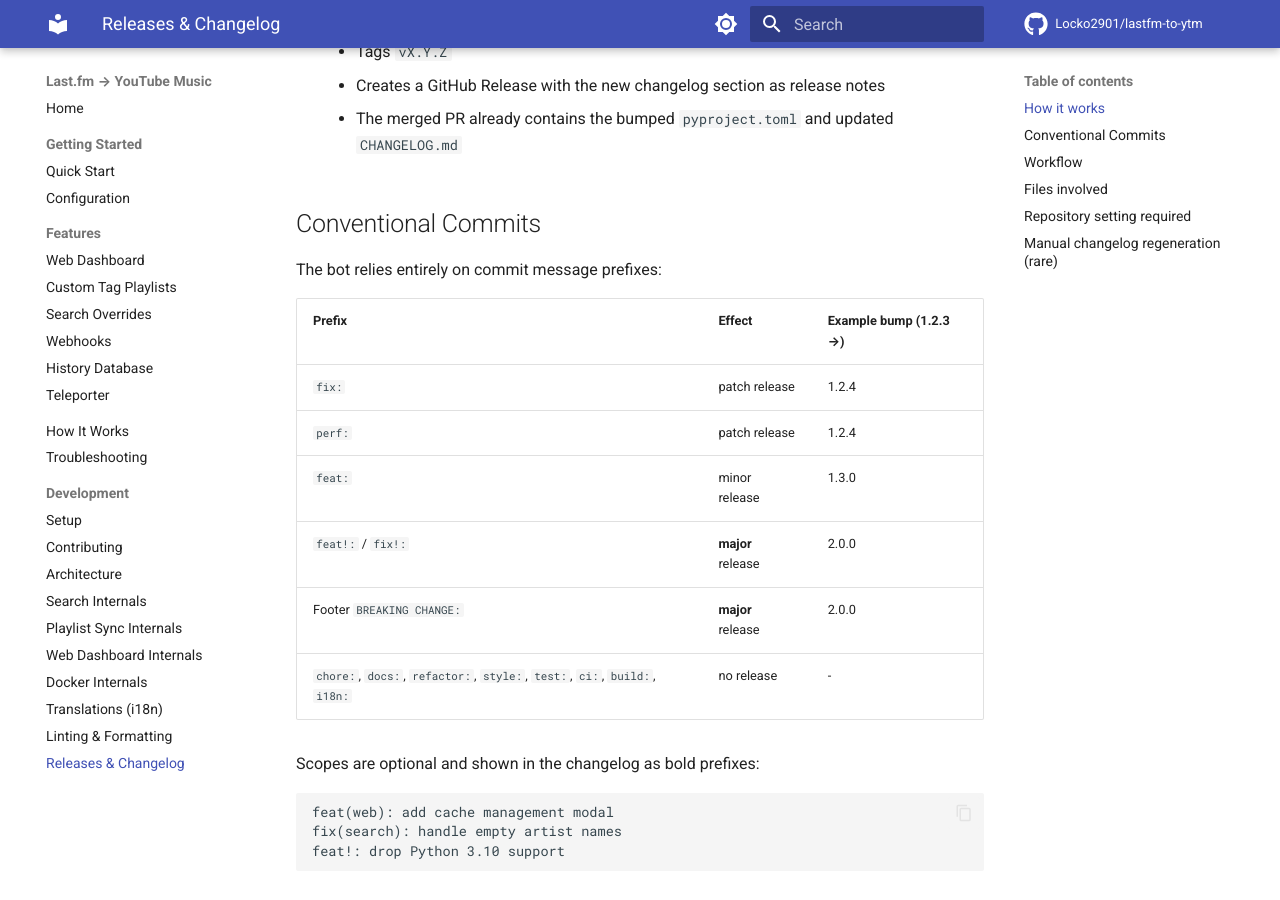
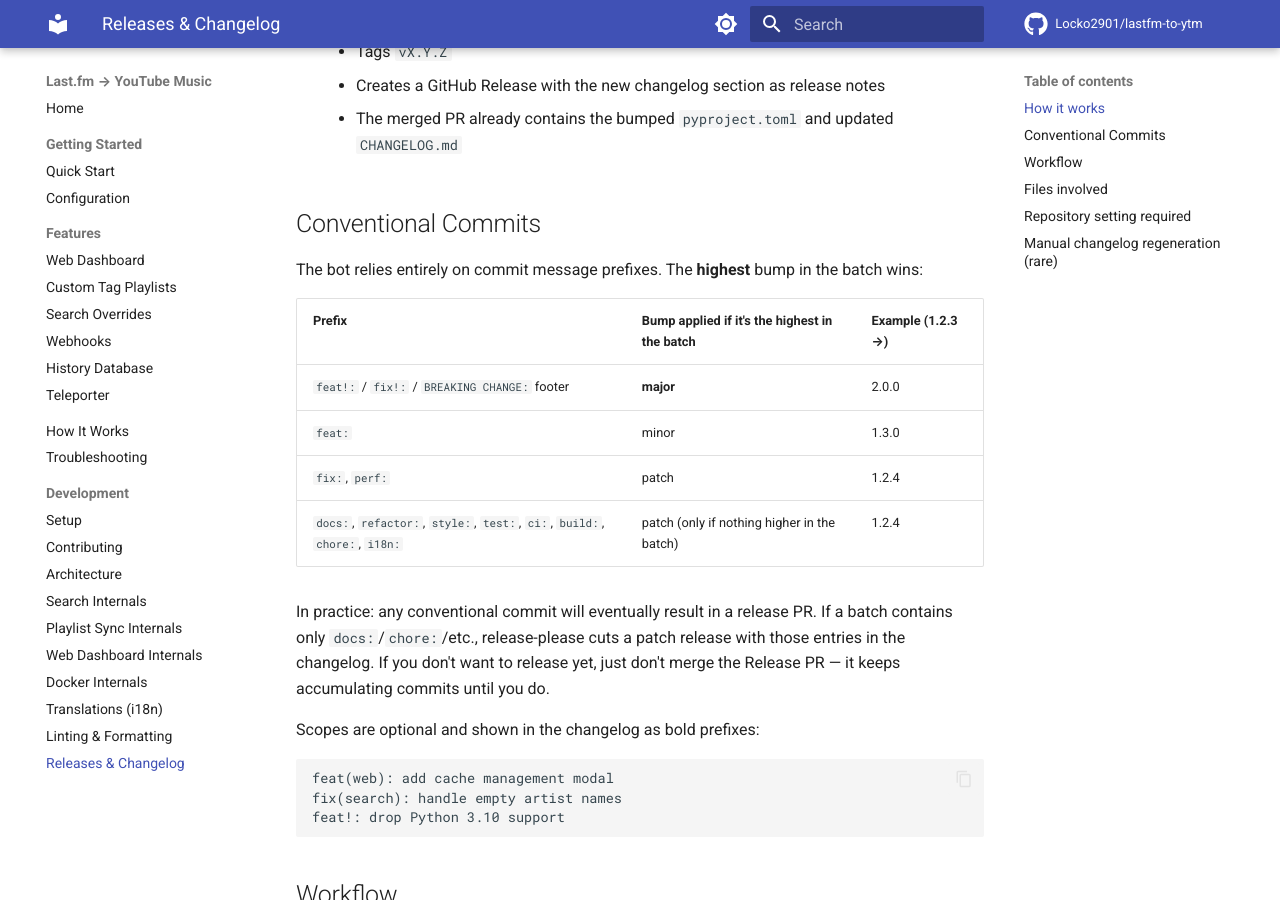
Before and after one commit to Locko2901/lastfm-to-ytm, an MkDocs documentation site: the page built from docs/releases.md, in a window 1280 px wide and 900 px high, scrolled down 425 px. Built offline with MkDocs 1.6.1 and Material for MkDocs 9.7.7, drawn with Linux system fonts in a browser that asks for light colours; comment, search, counter and statistics services are not loaded.

Commit message:
docs: clarify that all conventional commits trigger releases

```diff
--- a/docs/releases.md
+++ b/docs/releases.md
@@ -15,16 +15,16 @@
 
 ## Conventional Commits
 
-The bot relies entirely on commit message prefixes:
+The bot relies entirely on commit message prefixes. The **highest** bump in the batch wins:
 
-| Prefix | Effect | Example bump (1.2.3 &rarr;) |
+| Prefix | Bump applied if it's the highest in the batch | Example (1.2.3 &rarr;) |
 |---|---|---|
-| `fix:` | patch release | 1.2.4 |
-| `perf:` | patch release | 1.2.4 |
-| `feat:` | minor release | 1.3.0 |
-| `feat!:` / `fix!:` | **major** release | 2.0.0 |
-| Footer `BREAKING CHANGE:` | **major** release | 2.0.0 |
-| `chore:`, `docs:`, `refactor:`, `style:`, `test:`, `ci:`, `build:`, `i18n:` | no release | - |
+| `feat!:` / `fix!:` / `BREAKING CHANGE:` footer | **major** | 2.0.0 |
+| `feat:` | minor | 1.3.0 |
+| `fix:`, `perf:` | patch | 1.2.4 |
+| `docs:`, `refactor:`, `style:`, `test:`, `ci:`, `build:`, `chore:`, `i18n:` | patch (only if nothing higher in the batch) | 1.2.4 |
+
+In practice: any conventional commit will eventually result in a release PR. If a batch contains only `docs:`/`chore:`/etc., release-please cuts a patch release with those entries in the changelog. If you don't want to release yet, just don't merge the Release PR — it keeps accumulating commits until you do.
 
 Scopes are optional and shown in the changelog as bold prefixes:
 
```
Also changed, not shown: CONTRIBUTING.md (+14 -12 lines).
